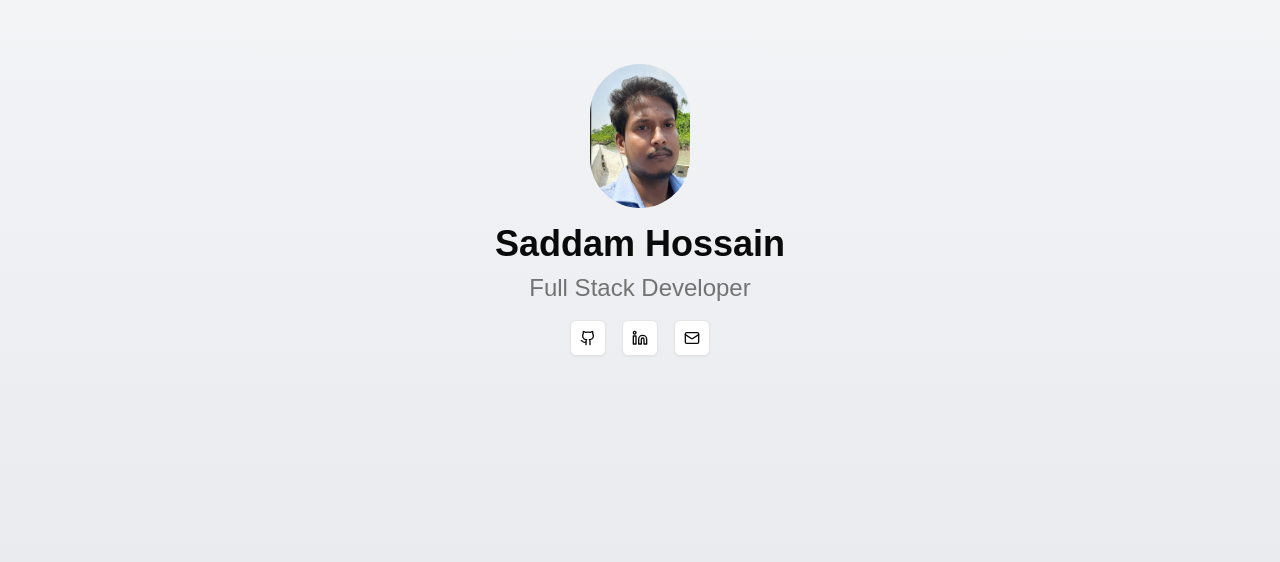
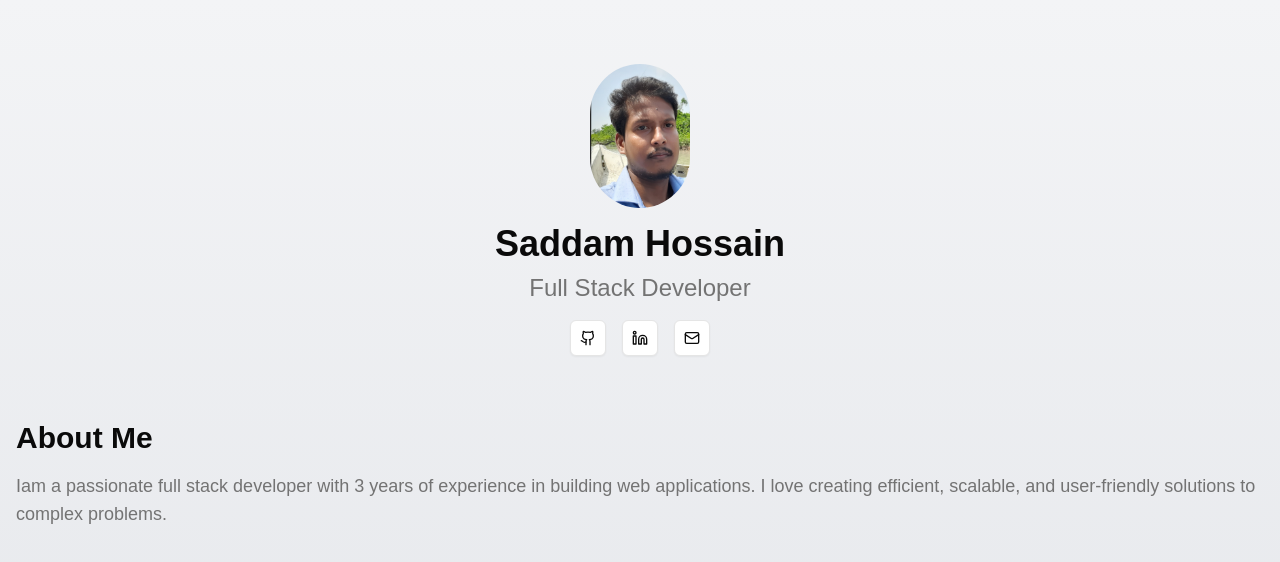
Before and after one commit to saddamBD/full-stack-portfolio, a Next.js app: page / in a window 1280 px wide. Shown: the top 562 px of the page. Built offline with nearby package versions, Linux system fonts and the light colour scheme.

Commit message:
aboutMe added

```diff
--- a/app/page.tsx
+++ b/app/page.tsx
@@ -1,5 +1,6 @@
 import { Metadata } from "next";
 import CustomHeader from "@/components/CustomHeader";
+import AboutMe from "@/components/AboutMe";
 
 export const metadata: Metadata = {
   title: "Saddam Hossain - Full Stack Developer",
@@ -12,6 +13,7 @@ export default function Home() {
     <main className="min-h-screen bg-gradient-to-b from-gray-100 to-gray-200 dark:from-gray-900 dark:to-gray-800">
       <div className="container mx-auto px-4 py-16">
         <CustomHeader />
+        <AboutMe />
       </div>
     </main>
   );
--- /dev/null
+++ b/components/AboutMe.tsx
@@ -0,0 +1,16 @@
+import React from "react";
+
+function AboutMe() {
+  return (
+    <section className="mb-16">
+      <h2 className="text-3xl font-semibold mb-4">About Me</h2>
+      <p className="text-lg text-muted-foreground">
+        Iam a passionate full stack developer with 3 years of experience in
+        building web applications. I love creating efficient, scalable, and
+        user-friendly solutions to complex problems.
+      </p>
+    </section>
+  );
+}
+
+export default AboutMe;
```
